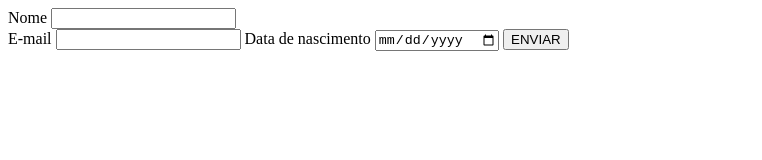
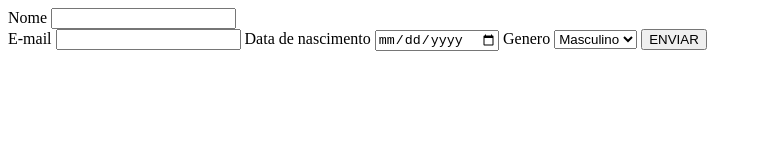
Before and after one commit to RaulFerna/Aulas-de-JavaScript, a plain HTML site: page Formulario/index.html in a window 1280 px wide. Shown: the whole page, without its empty margins (0-762 px from the left). Drawn offline with Linux system fonts and the light colour scheme.

Commit message:
Commit atualizado

```diff
--- a/Formulario/formulario.js
+++ b/Formulario/formulario.js
@@ -1,7 +1,7 @@
 document.addEventListener('DOMContentLoaded', function(){
     var form = document.getElementById('login');
 
-    form.addEventListener('ENVIAR' , function (event){
+    form.addEventListener('submit' , function (event){
         event.preventDefault();
         const formData = new FormData(form);
         const user = Object.fromEntries(formData.entries());
--- a/Formulario/index.html
+++ b/Formulario/index.html
@@ -21,6 +21,12 @@
         <label>Data de nascimento</label>
         <input type="date" name="dataNasc">
 
+        <label>Genero</label>
+        <select>
+            <option name="M">Masculino</option>
+            <option name="F">Feminino</option>
+        </select>
+
         <button name="ENVIAR">ENVIAR</button>
 
     </form>
```
